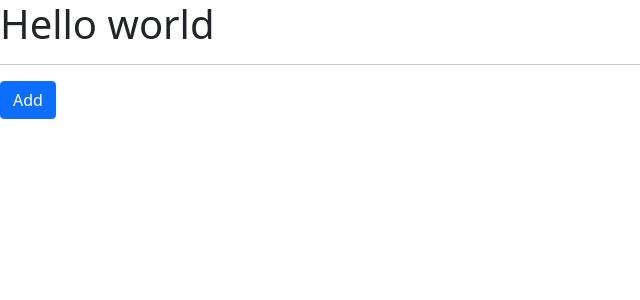
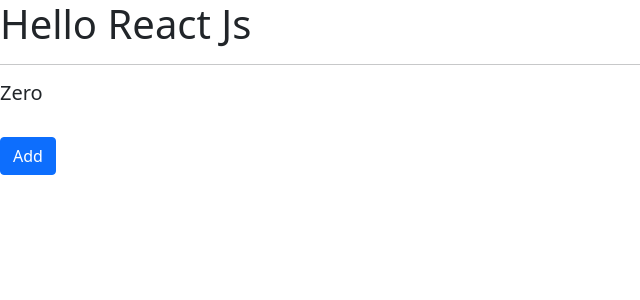
Before and after one commit to faithnjoki/Cart, a React (Create React App) app: page / in a window 1280 px wide. Shown: the top 300 px of the page, without its empty margins (0-640 px from the left). Built offline with nearby package versions, Linux system fonts and the light colour scheme.

Commit message:
add expression

```diff
--- a/src/components/counter.jsx
+++ b/src/components/counter.jsx
@@ -2,17 +2,26 @@ import React, { Component } from 'react';
 
 class Counter  extends Component {
     state = {
+        count: 0
 
      };
     render() {
         return (
+            // use react fragment to avoid  too  many divs
         <React.Fragment>
+            <h1>Hello React Js</h1>
+            <hr />
 
-            <h1>Hello world</h1>
-            <hr />
+            <span>{ this.countexpresion()}</span>
+
+            <br />
             <button class="btn btn-primary">Add</button>
+
         </React.Fragment>
         );
+    }
+    countexpresion(){
+        return this.state.count === 0? <h5>Zero</h5>: this.state.count;
     }
 }
 
```
